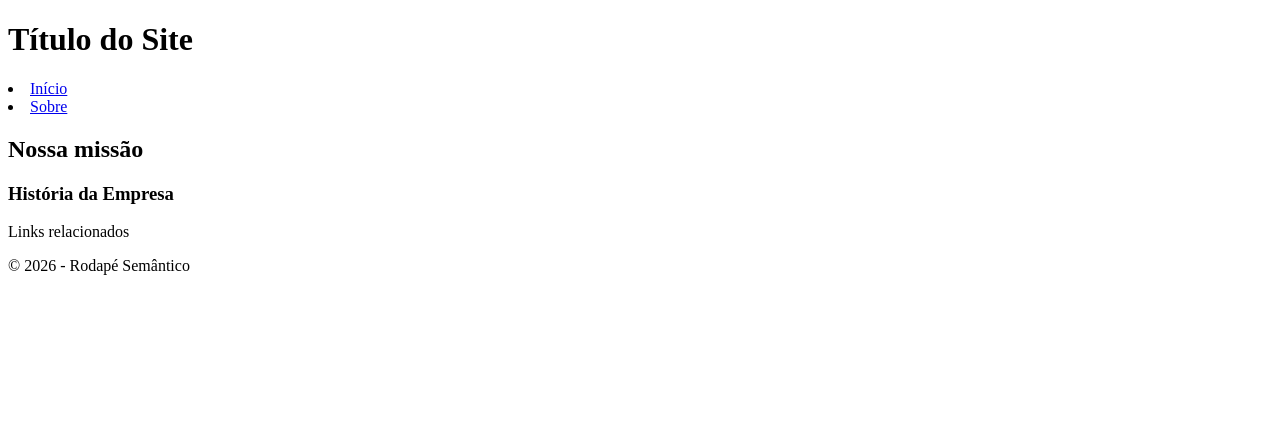
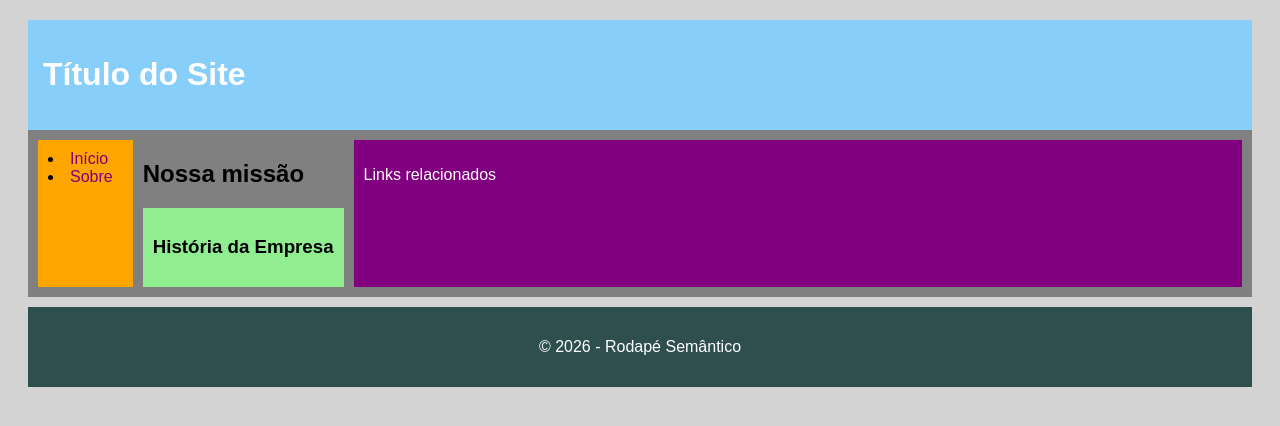
Before and after one commit to Cailan145/portifolio-info1-2026, a plain HTML site: page html/semantico.html in a window 1280 px wide. Drawn offline with Linux system fonts and the light colour scheme; files that its build step writes are made by us from their sources.

Commit message:
Update semantico.html

```diff
--- a/html/semantico.html
+++ b/html/semantico.html
@@ -3,6 +3,7 @@
     <head>
         <meta charset="UTF-8">
         <meta name="viewport" content="width=device-width, initial-scale=1.0">
+        <link rel="stylesheet" href="css/html_semantico.css">
         <title>Atividade HTML semântico</title>
     </head>
     <body>
```
